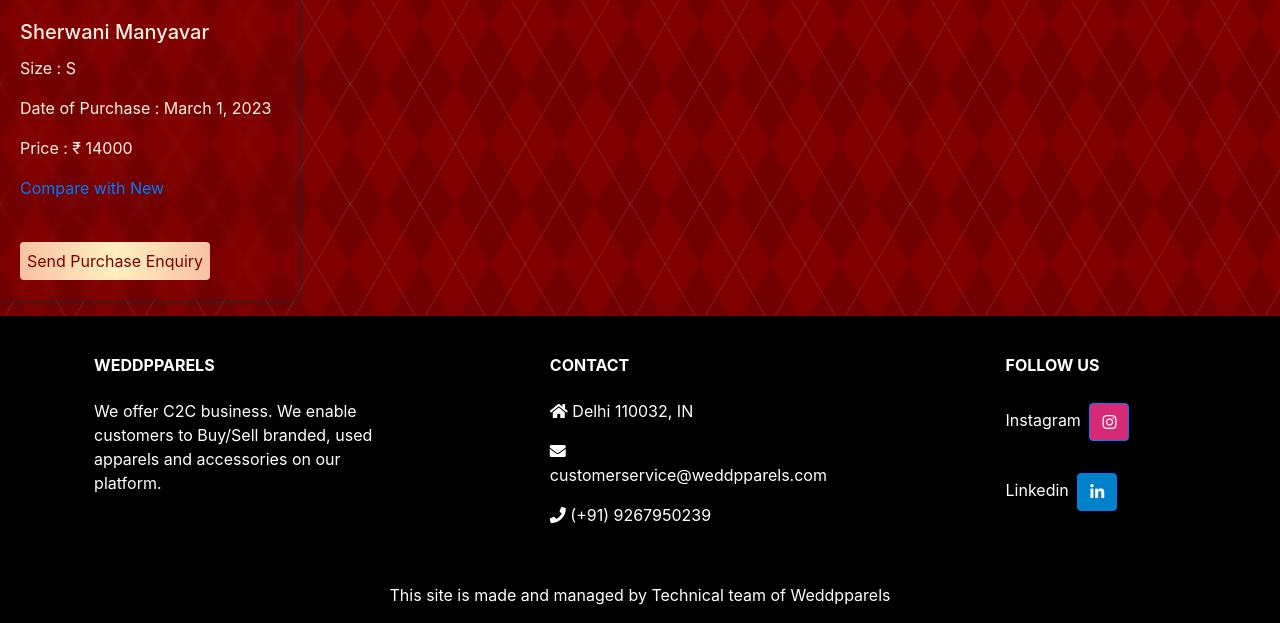
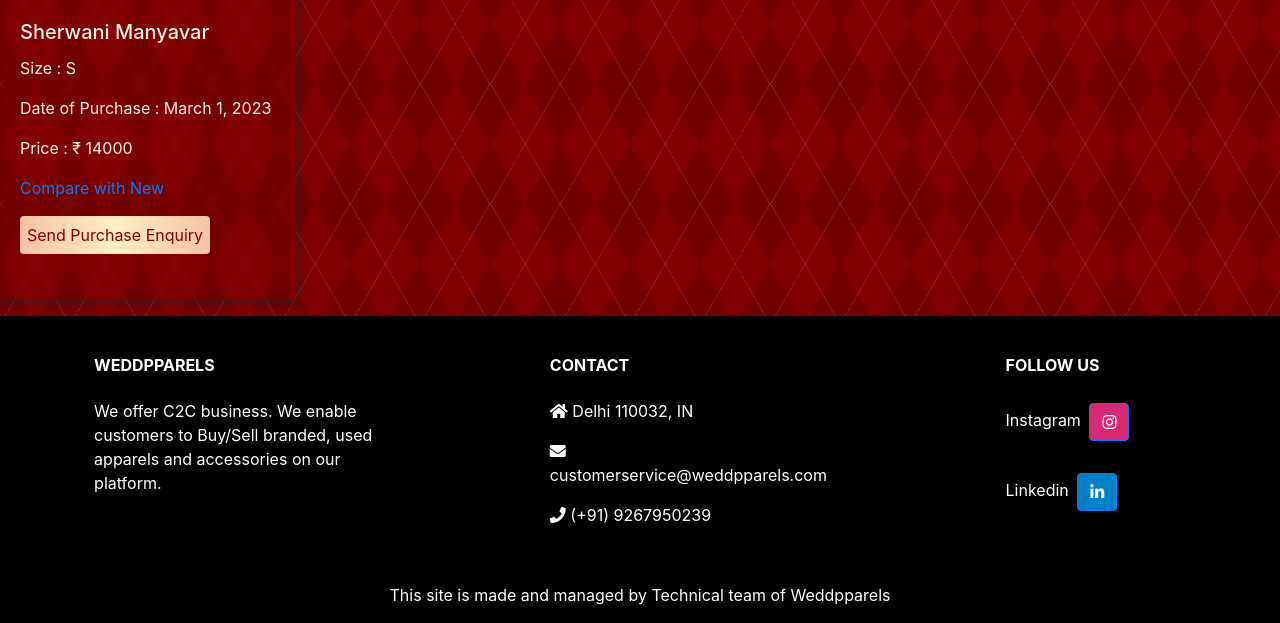
Before and after one commit to shivamsxn458/Djangoprojects, a Django app: page /shop/categorydisplay/Sherwani in a window 1280 px wide. Shown: the part 786-1409 px from the top of the page. Run offline with Django 3.2, Linux system fonts and the light colour scheme; data comes from the database, SQL or seed files in the repository; some libraries are stand-ins or nearby versions.

Commit message:
Update base.html

```diff
--- a/ecomm1/shop/templates/shop/base.html
+++ b/ecomm1/shop/templates/shop/base.html
@@ -223,7 +223,7 @@ background-size: 70px 120px; max-width: 100%;">
         <p class="card-text">Price : ₹ {{ product.price }}</p>
         <p> <a  href="{{ product.url }}">Compare with New</a></p>
 <!--in below anchor tag, href url is concatenated with product_name of products using #{{product.product_name}}-->
-        <a href="http://localhost:8000/shop/sendpurchaseenquiry/#{{ product.product_name }}" id="{{ product.product_name }}" class="btn" style="color: maroon ;background-image: linear-gradient(to right,#f8c3a3, #ffefc1, #f8c3a3); padding: 6px; background-color:#F6BE00 ; position: fixed; bottom: 20px; left: 20px;">Send Purchase Enquiry</a>
+        <a href="http://localhost:8000/shop/sendpurchaseenquiry/#{{ product.product_name }}" id="{{ product.product_name }}" class="btn" style="color: maroon ;background-image: linear-gradient(to right,#f8c3a3, #ffefc1, #f8c3a3); padding: 6px; background-color:#F6BE00 ; position: absolute;">Send Purchase Enquiry</a>
         <input id="sendpurchaseenquiry" type="hidden" name="sendpurchaseenquiryy_product_name" value="{{ product.product_name }}" class="sendpurchaseenquiryy-product-name">
       </div>
     </div>
```
